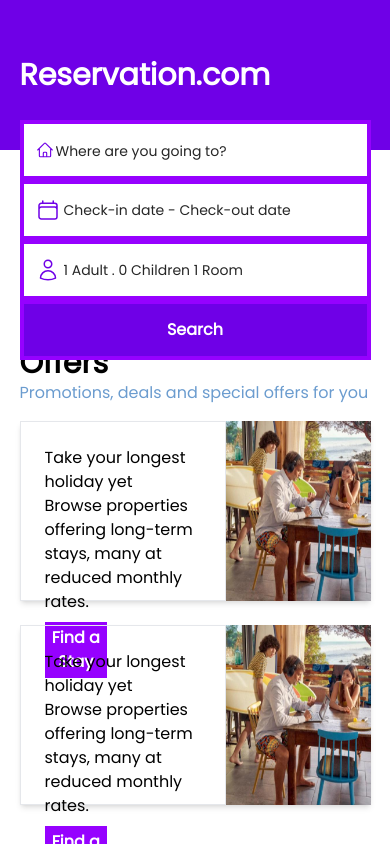
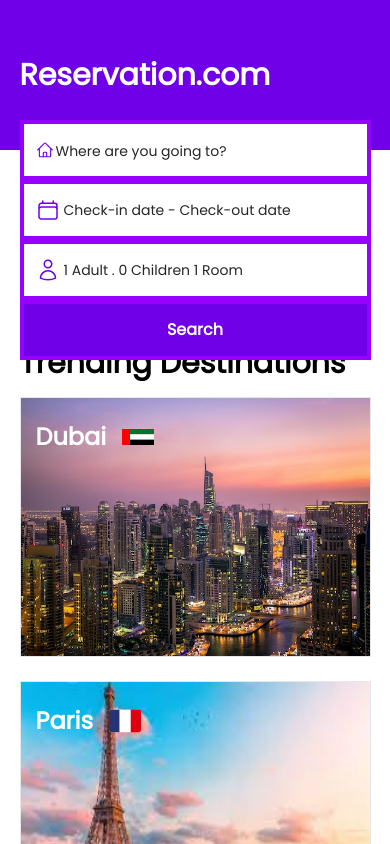
Before and after one commit to Pave-Technologies-Ltd/reservation, a React (Vite) app: page / in a window 390 px wide. Shown: the top 844 px of the page. Built offline with nearby package versions, Linux system fonts and the light colour scheme; what axios-rate-limit would draw is missing.

Commit message:
corrections

```diff
--- a/src/Screens/Home.tsx
+++ b/src/Screens/Home.tsx
@@ -3,7 +3,7 @@
 // import HomeJumbotron from "../Components/Home/HomeJumbotron";
 // import axios from "axios";
 import Destination from "../Components/Home/Destination";
-import Offer from "../Components/Home/Offer";
+// import Offer from "../Components/Home/Offer";
 
 // import SearchBar from "../Components/Home/SearchBar";
 import Subscribe from "../Components/Home/Subscribe";
@@ -177,7 +177,7 @@
         {/* <HomeJumbotron />
         <SearchBar searchButtonHandler={SearchButtonHandler} /> */}
         {/* Offers */}
-        <div className="md:px-[10%] px-[5%] lg:mt-[5%] md:mt-[40%] mt-[50%]">
+        {/* <div className="md:px-[10%] px-[5%] lg:mt-[5%] md:mt-[40%] mt-[50%]">
           <h1 className="text-3xl font-semibold">Offers</h1>
           <h6 className="text-md text-[#6b9ccf]">
             Promotions, deals and special offers for you
@@ -186,9 +186,9 @@
             <Offer />
             <Offer />
           </div>
-        </div>
+        </div> */}
         {/* Destinations */}
-        <div className="md:px-[10%] px-[5%] md:mt-[5%] mt-[10%]">
+        <div className="md:px-[10%] px-[5%] md:mt-[5%] mt-[50%]">
           <h1 className="text-3xl font-semibold">Trending Destinations</h1>
           {/* <h6 className="text-md text-[#6b9ccf]">
             Most popular choices for travellers from Nigeria
```
